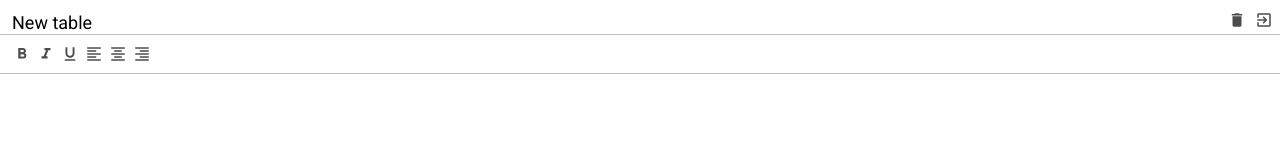
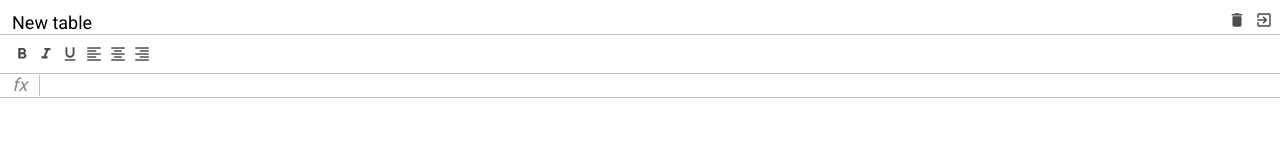
Before and after one commit to SheF1k/js-excel, a website built with webpack: page src/index.html in a window 1280 px wide. Built offline with nearby package versions, Linux system fonts and the light colour scheme.

Commit message:
feature(markup): add formula

```diff
--- a/src/index.html
+++ b/src/index.html
@@ -45,6 +45,15 @@
             <span class="material-icons">format_align_right</span>
           </div>
         </div>
+        <div class="formula">
+          <div class="formula__info">fx</div>
+          <div
+            role="text"
+            contenteditable
+            spellcheck="false"
+            class="formula__input"
+          ></div>
+        </div>
       </div>
     </div>
   </body>
--- /dev/null
+++ b/src/scss/components/formula.scss
@@ -0,0 +1,28 @@
+.formula {
+  position: absolute;
+  left: 0;
+  right: 0;
+  top: $header-height+$toolbar-height;
+  height: $formula-height;
+  display: flex;
+  align-items: center;
+  border-bottom: 1px solid $border-color;
+
+  &__info {
+    font-size: 18px;
+    font-style: italic;
+    font-weight: 500;
+    text-align: center;
+    border-right: 1px solid $border-color;
+    min-width: $info-cell-width;
+  }
+
+  &__input {
+    padding: 4px;
+    font-size: 12px;
+    outline: none;
+    width: 100%;
+    height: 100%;
+    color: black;
+  }
+}
--- a/src/scss/components/index.scss
+++ b/src/scss/components/index.scss
@@ -1,2 +1,3 @@
 @import './header';
 @import './toolbar';
+@import './formula';
--- a/src/scss/index.scss
+++ b/src/scss/index.scss
@@ -17,4 +17,5 @@ body {
 
 .excel {
   position: relative;
+  color: #888;
 }
--- a/src/scss/utils/_vars.scss
+++ b/src/scss/utils/_vars.scss
@@ -1,4 +1,7 @@
 $header-height: 34px;
 $toolbar-height: 40px;
+$formula-height: 24px;
+
+$info-cell-width: 40px;
 
 $border-color: #c0c0c0;
```
